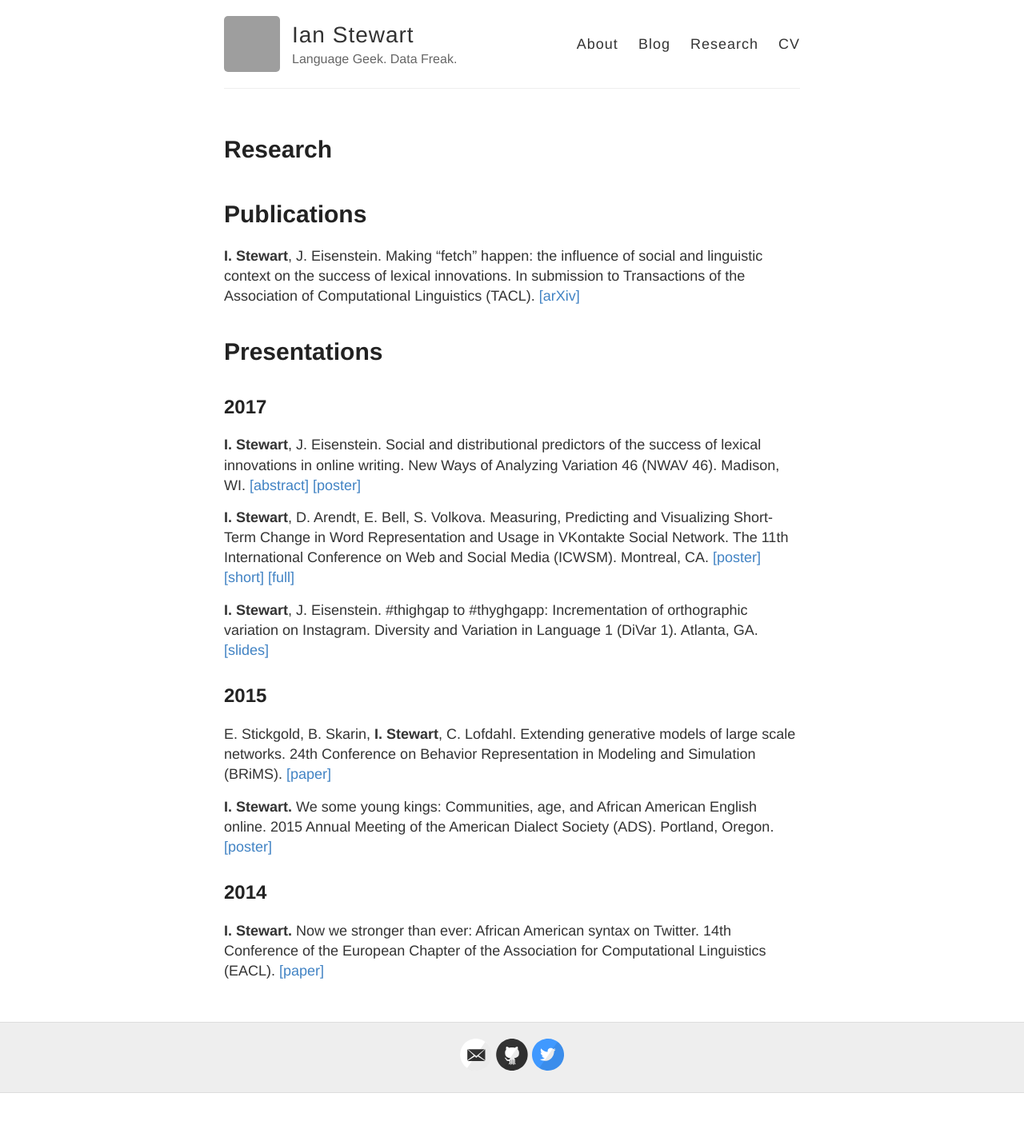
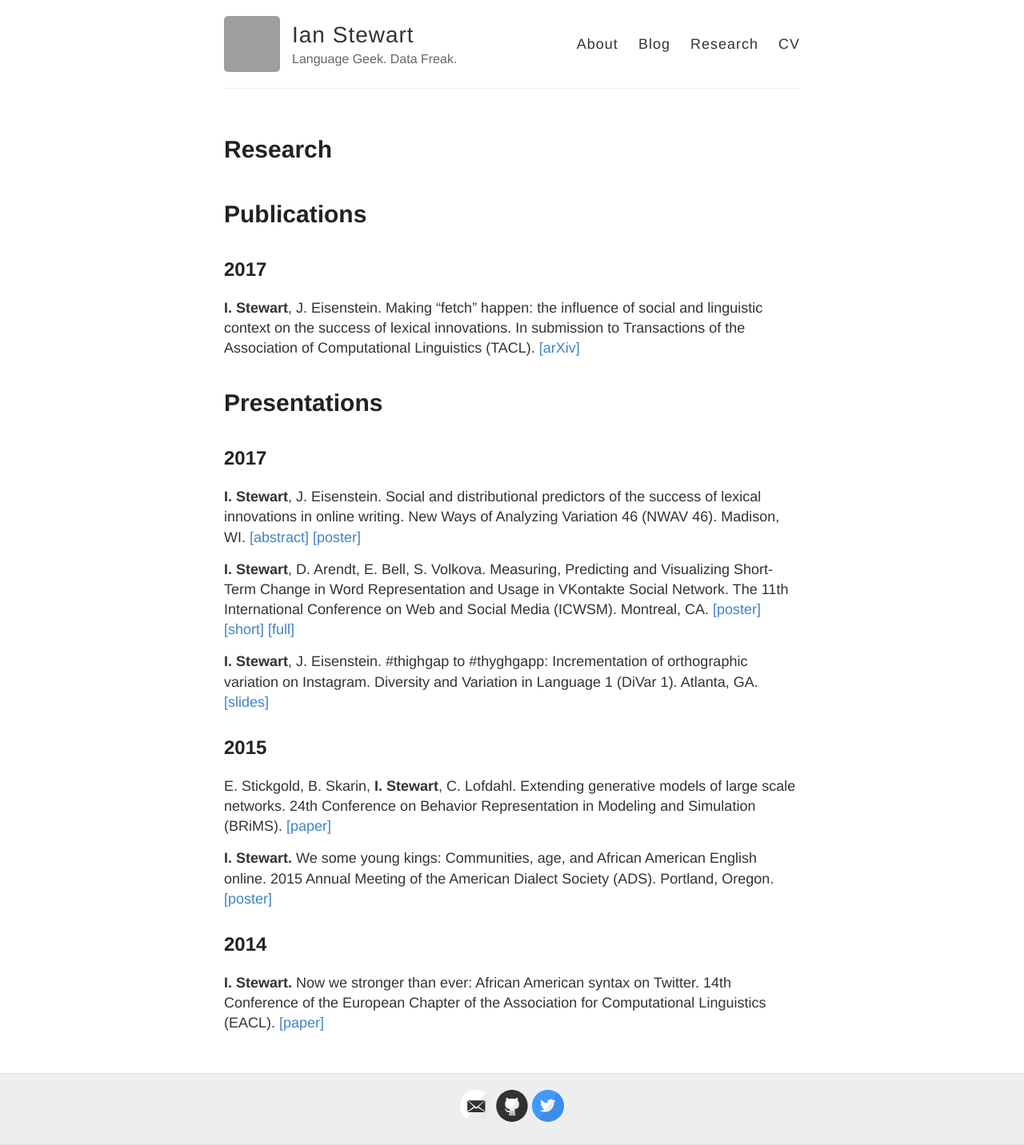
Before and after one commit to ianbstewart/ianbstewart.github.io, a Jekyll site: the page built from research.md, in a window 1280 px wide. Shown: the whole page at 80% size. Built offline with Jekyll 4.4.1, drawn with Linux system fonts in a browser that asks for light colours; before the commit the page ends 1367 px from its top, so only the background shows below that; grey boxes are pictures that could not be loaded.

Commit message:
update research

```diff
--- a/research.md
+++ b/research.md
@@ -4,6 +4,9 @@ title: Research
 permalink: /research/
 ---
 # Publications
+
+## 2017
+
 **I. Stewart**, J. Eisenstein.
 Making "fetch" happen: the influence of social and linguistic context on the success of lexical innovations. In submission to Transactions of the Association of Computational Linguistics (TACL).
 [[arXiv]](https://arxiv.org/abs/1709.00345)
```
